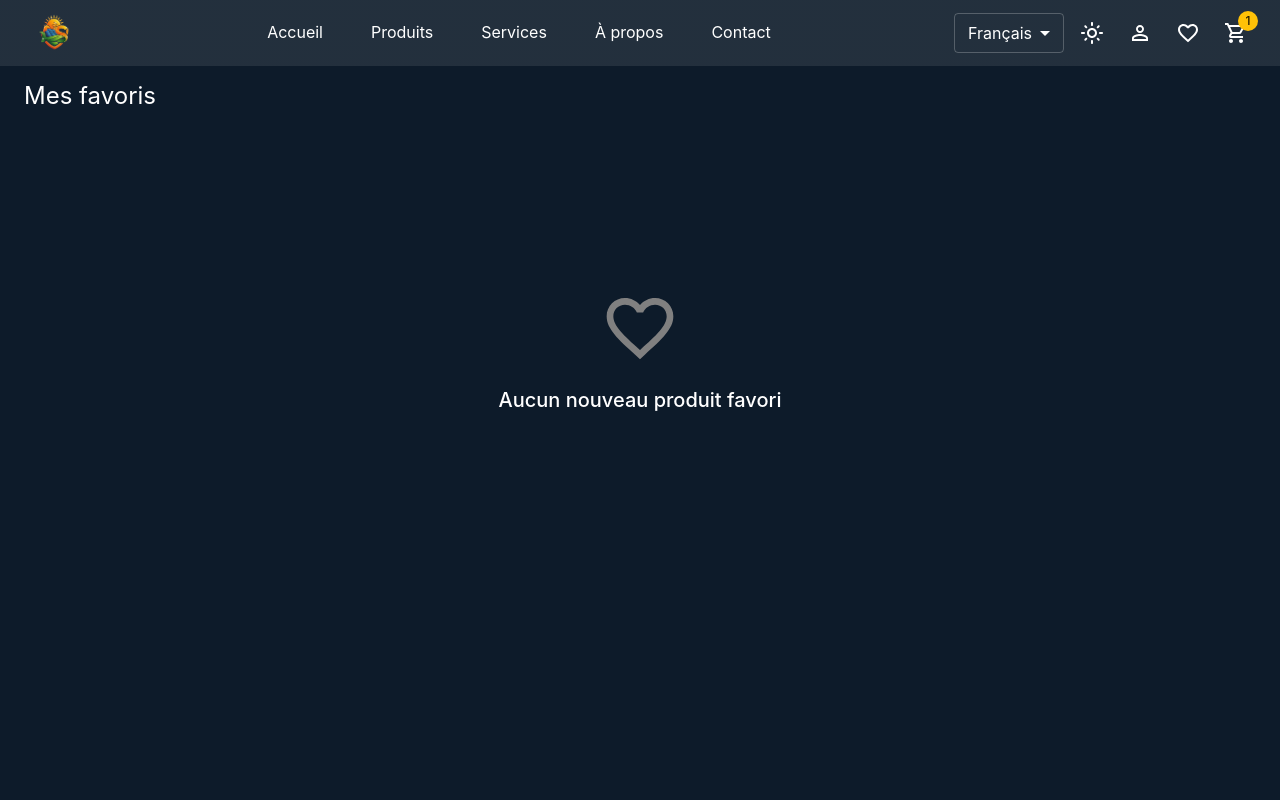
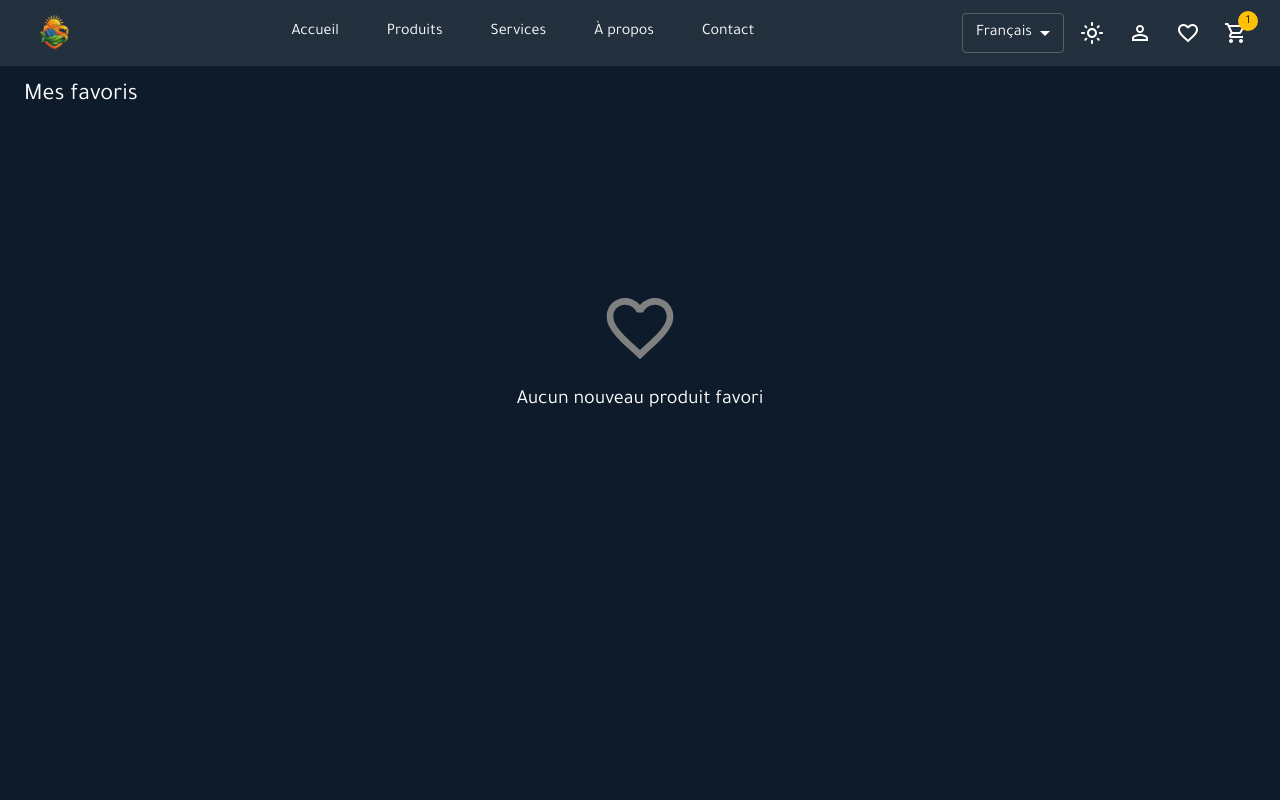
Before and after one commit to abderrahmanetaha7-lgtm/solar_stage, a React (Vite) app: page /favorites in a window 1280 px wide. Shown: the top 800 px of the page. Built offline with nearby package versions, Linux system fonts and the light colour scheme; a web font is replaced by a local one.

Commit message:
change fonts

```diff
--- a/index.html
+++ b/index.html
@@ -3,7 +3,7 @@
   <head>
     <meta charset="UTF-8" />
     <link rel="icon" type="image/svg+xml" href="/favicon.svg" />
-    <link rel="stylesheet" href="https://fonts.google.com/specimen/Lateef?lang=ar_Arab&preview.lang=ar_Arab">
+    <link href="https://fonts.googleapis.com/css2?family=Poppins:wght@300;400;600&family=Tajawal:wght@300;400;700&display=swap" rel="stylesheet">
     <meta name="viewport" content="width=device-width, initial-scale=1.0" />
     <title>solar_stage</title>
   </head>
--- a/src/pages/Contact.jsx
+++ b/src/pages/Contact.jsx
@@ -21,12 +21,9 @@ import TaskAltOutlinedIcon from "@mui/icons-material/TaskAltOutlined";
 import SendOutlinedIcon from "@mui/icons-material/SendOutlined";
 import { useState } from "react";
 import { useTranslation } from "react-i18next";
-import { useTheme } from "@mui/material/styles";
 
 export default function Contact() {
-  const { t } = useTranslation();
-  const theme = useTheme();
-  const isRtl = theme.direction === "rtl";
+  const { t, i18n } = useTranslation();
 
   const [submitted, setSubmitted] = useState(false);
   const [open, setOpen] = useState(false);
@@ -124,7 +121,10 @@ export default function Contact() {
                         endIcon={
                           <SendOutlinedIcon
                             sx={{
-                              transform: isRtl ? "rotate(180deg)" : "none",
+                              transform:
+                                i18n.language === "ar"
+                                  ? "rotate(180deg)"
+                                  : "rotate(0deg)",
                             }}
                           />
                         }
--- a/src/theme.js
+++ b/src/theme.js
@@ -3,7 +3,11 @@ import { createTheme } from "@mui/material/styles";
 export const getTheme = (mode, language) =>
   createTheme({
     typography: {
-      fontFamily: "'Inter', sans-serif",
+      fontFamily:
+        language === "fr" ? '"Tajawal", sans-serif' : '"Poppins", sans-serif',
+      h1: { fontWeight: 700 },
+      h2: { fontWeight: 600 },
+      button: { textTransform: "none" },
     },
     direction: language === "ar" ? "rtl" : "ltr",
 
```
